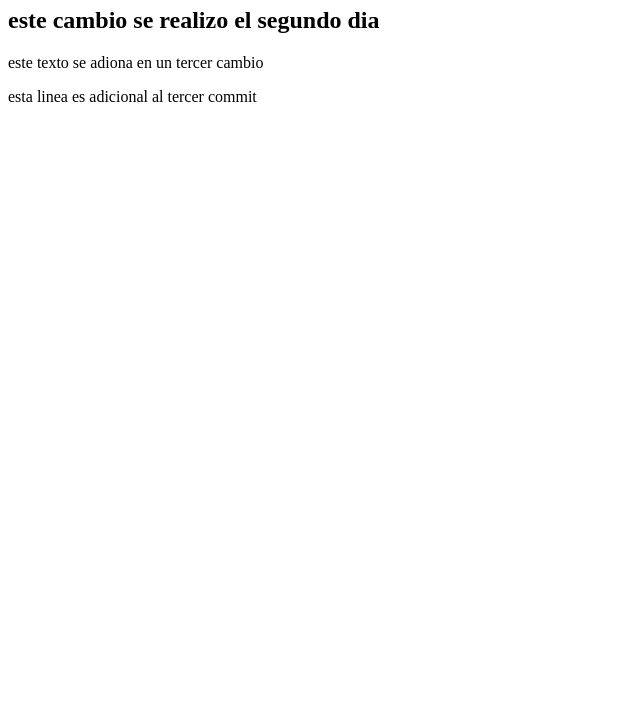
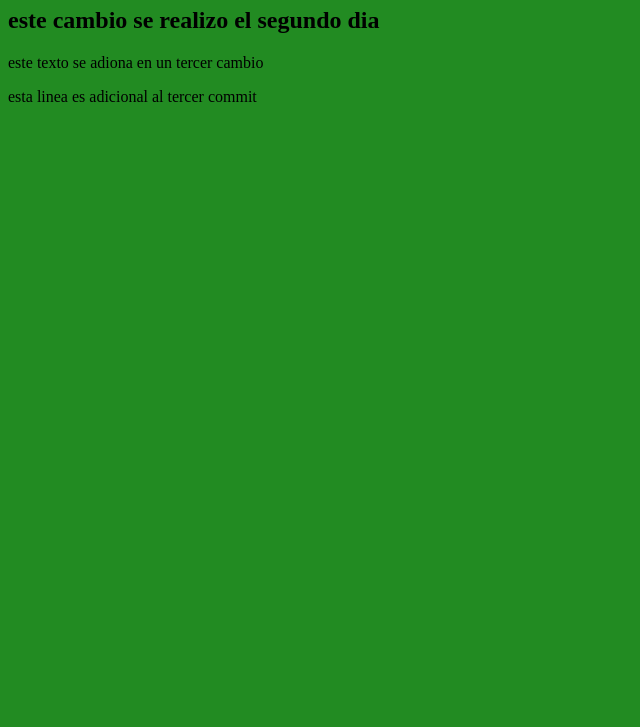
Before and after one commit to fjimenezg/proyectoCurso, a plain HTML site: page index.html in a window 1280 px wide. Shown: the part 73-800 px from the top of the page, without its empty margins (0-640 px from the left). Drawn offline with Linux system fonts and the light colour scheme.

Commit message:
se cambia fondo verde

```diff
--- a/index.html
+++ b/index.html
@@ -5,7 +5,7 @@
     <meta name="viewport" content="width=device-width, initial-scale=1.0">
     <title>Document</title>
 </head>
-<body>
+<body style="background-color: forestgreen;">
     <h1>HOLA MUNDO!!!</h1>
     <h2>este cambio se realizo el segundo dia</h2>
     <p>este texto se adiona en un tercer cambio</p>
```
